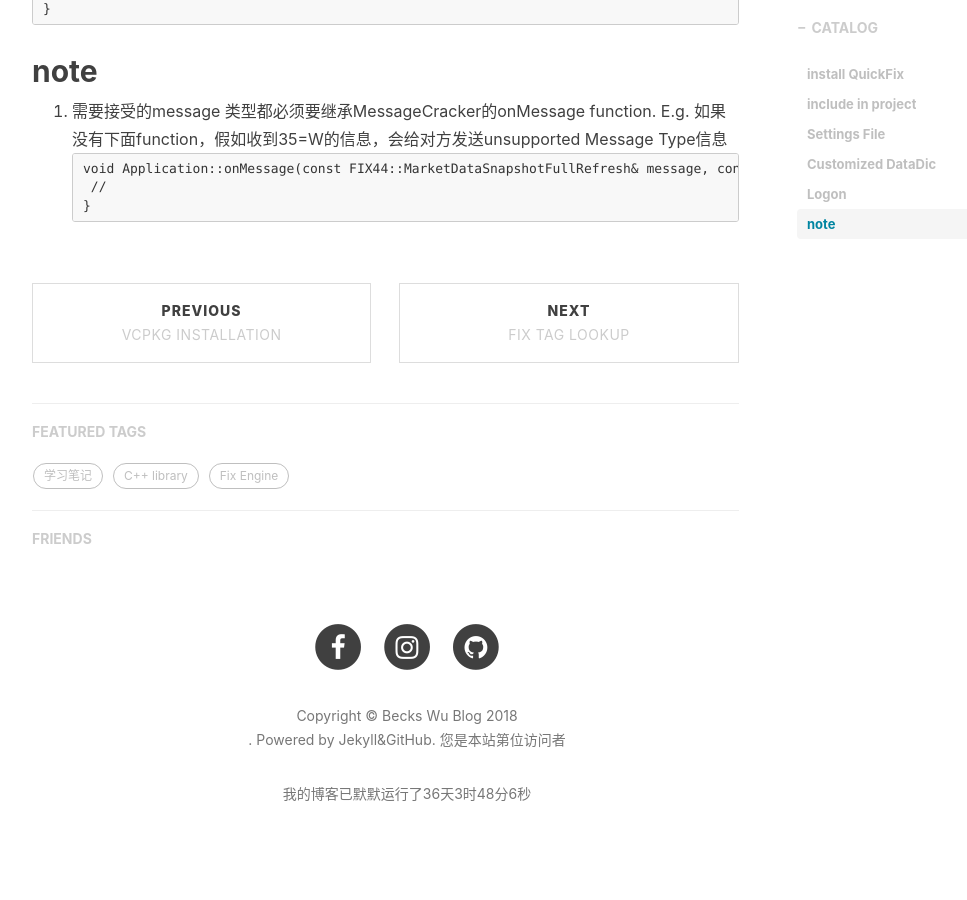
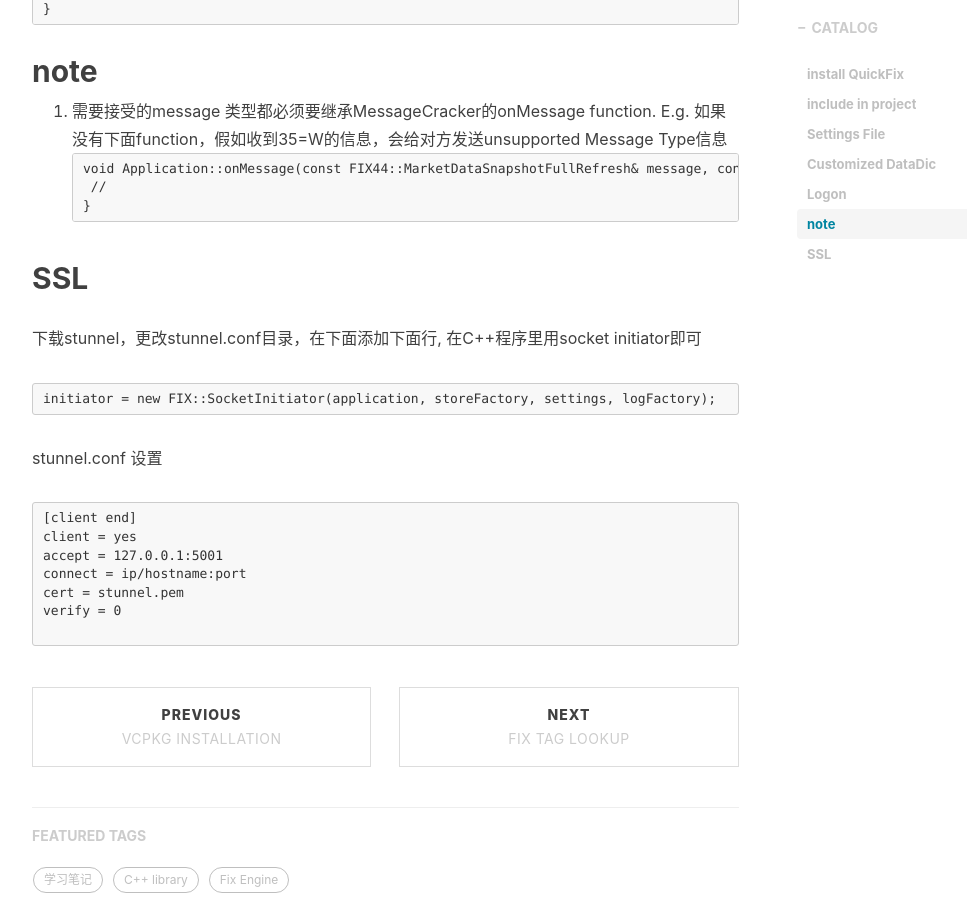
Before and after one commit to beckswu/beckswu.github.io, a Jekyll site: the page built from _posts/2017-10-03-QuickFIX-C++.markdown, in a window 1280 px wide and 900 px high, scrolled down 3035 px. Shown: the whole window, without its empty margins (233-1200 px from the left). Built offline with Jekyll 4.4.1, drawn with Linux system fonts in a browser that asks for light colours; nearby versions of some CDN libraries; comment, search, counter and statistics services are not loaded.

Commit message:
Update 2017-10-03-QuickFIX-C++.markdown

````diff
--- a/_posts/2017-10-03-QuickFIX-C++.markdown
+++ b/_posts/2017-10-03-QuickFIX-C++.markdown
@@ -83,3 +83,19 @@ void Application::onMessage(const FIX44::MarketDataSnapshotFullRefresh& message,
 	//
 }
 ```
+
+## SSL
+下载stunnel，更改stunnel.conf目录，在下面添加下面行, 在C++程序里用socket initiator即可
+```C++
+initiator = new FIX::SocketInitiator(application, storeFactory, settings, logFactory);
+```
+stunnel.conf 设置
+```
+[client end]
+client = yes
+accept = 127.0.0.1:5001
+connect = ip/hostname:port
+cert = stunnel.pem
+verify = 0
+
+```
````
